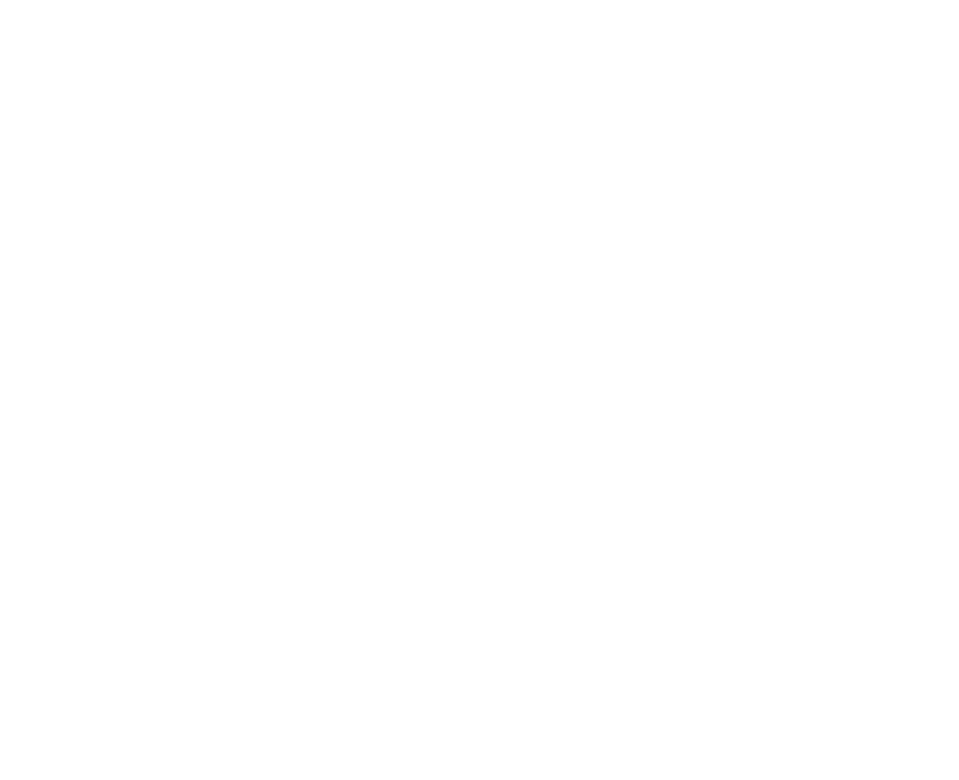
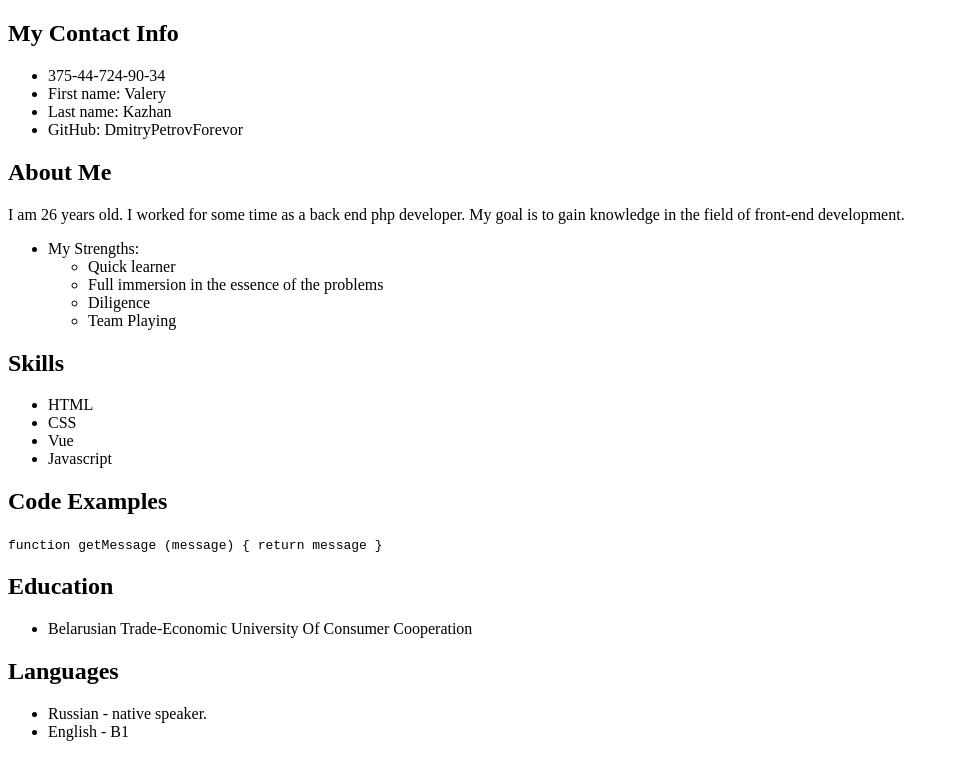
Before and after one commit to DmitryPetrovForevor/rsschool-cv, a plain HTML site: page index.html in a window 1280 px wide. Shown: the whole page, without its empty margins (0-959 px from the left). Drawn offline with Linux system fonts and the light colour scheme.

Commit message:
feat: add all information into index.html

```diff
--- a/index.html
+++ b/index.html
@@ -5,6 +5,94 @@
     <title>Title</title>
 </head>
 <body>
-
+    <h2>
+        My Contact Info
+    </h2>
+    <ul>
+        <li>
+            375-44-724-90-34
+        </li>
+        <li>
+            First name: Valery
+        </li>
+        <li>
+            Last name: Kazhan
+        </li>
+        <li>
+            GitHub: DmitryPetrovForevor
+        </li>
+    </ul>
+    <h2>
+        About Me
+    </h2>
+    <article>
+        I am 26 years old. I worked for some time
+        as a back end php developer. My goal is
+        to gain knowledge in the field of front-end
+        development.
+    </article>
+    <ul>
+        <li>
+            My Strengths:
+            <ul>
+                <li>
+                    Quick learner
+                </li>
+                <li>
+                    Full immersion in the essence of the problems
+                </li>
+                <li>
+                    Diligence
+                </li>
+                <li>
+                    Team Playing
+                </li>
+            </ul>
+        </li>
+    </ul>
+    <h2>
+        Skills
+    </h2>
+    <ul>
+        <li>
+            HTML
+        </li>
+        <li>
+            CSS
+        </li>
+        <li>
+            Vue
+        </li>
+        <li>
+            Javascript
+        </li>
+    </ul>
+    <h2>
+        Code Examples
+    </h2>
+    <code>
+        function getMessage (message) {
+        return message
+        }
+    </code>
+    <h2>
+        Education
+    </h2>
+    <ul>
+        <li>
+            Belarusian Trade-Economic University Of Consumer Cooperation
+        </li>
+    </ul>
+    <h2>
+        Languages
+    </h2>
+    <ul>
+        <li>
+            Russian - native speaker.
+        </li>
+        <li>
+            English - B1
+        </li>
+    </ul>
 </body>
 </html>
```
